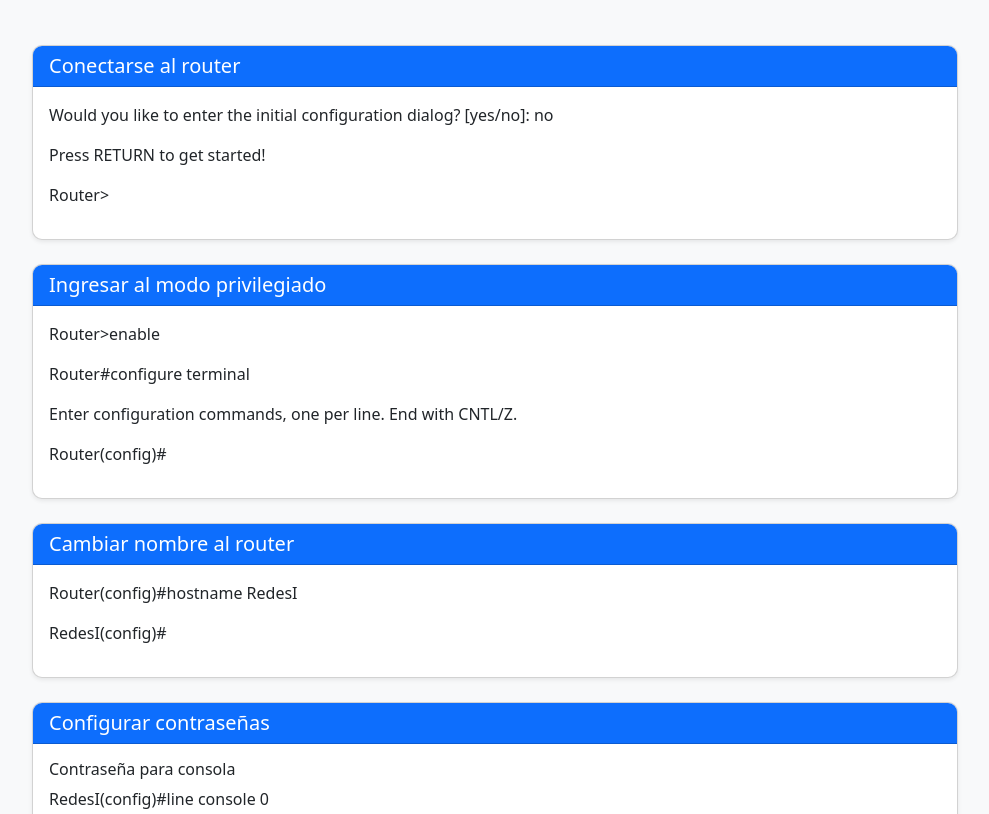
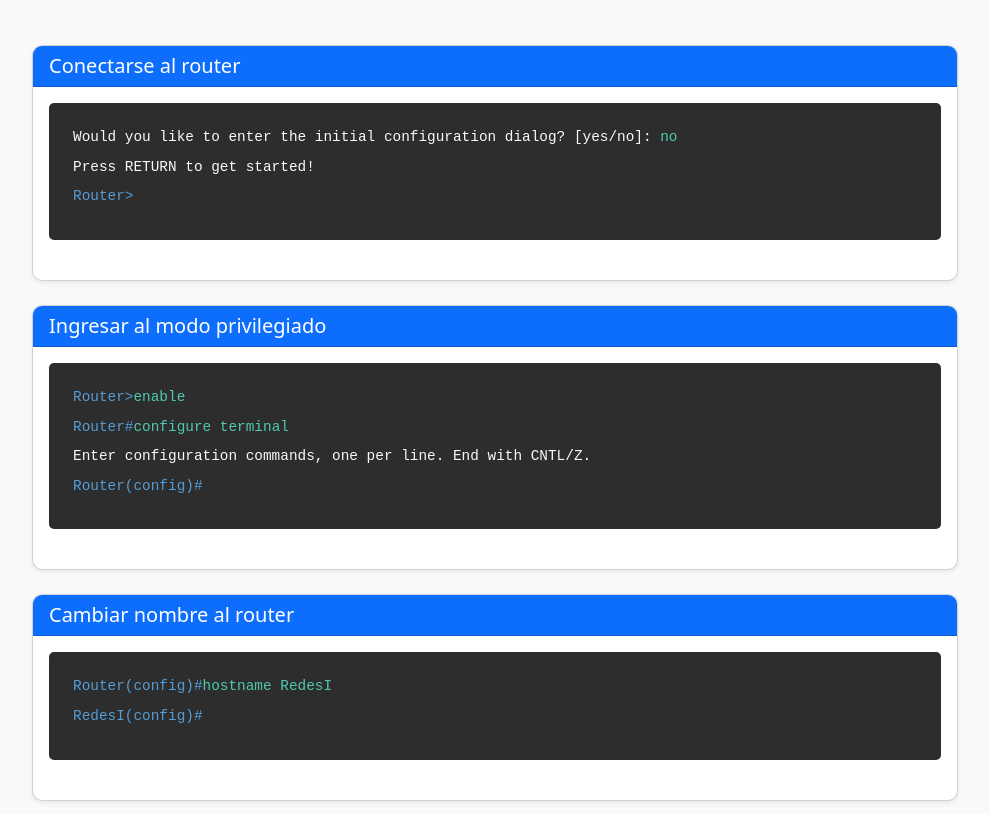
Before and after one commit to Arcangel019/Calculadora-IP, a plain HTML site: page router-config.html in a window 1280 px wide. Shown: the part 236-1050 px from the top of the page, without its empty margins (145-1134 px from the left). Drawn offline with nearby package versions, Linux system fonts and the light colour scheme.

Commit message:
Error en los estilos

```diff
--- a/style.css
+++ b/style.css
@@ -46,7 +46,7 @@ body {
     overflow-x: auto;
     margin-top: 20px;
     border-radius: 8px;
-    box-shadow: 0 0 5px rgba(0,0,0,0.1);
+    box-shadow: 0 0 5px rgba(0, 0, 0, 0.1);
 }
 
 .table {
@@ -73,7 +73,8 @@ body {
     min-height: 300px;
 }
 
-#procesoConversion, #procesoConversionBinario {
+#procesoConversion,
+#procesoConversionBinario {
     font-family: monospace;
     white-space: pre-wrap;
 }
@@ -84,7 +85,41 @@ body {
 }
 
 @media (max-width: 768px) {
-    .steps, .table-container {
+
+    .steps,
+    .table-container {
         font-size: 0.9rem;
     }
 }
+
+.code-block {
+    background: #2d2d2d;
+    color: #f8f9fa;
+    border-radius: 5px;
+    padding: 1.5rem;
+    font-family: 'Courier New', monospace;
+    font-size: 0.9rem;
+    margin-bottom: 1.5rem;
+}
+
+.code-block p {
+    margin-bottom: 0.5rem;
+}
+
+.command {
+    color: #4ec9b0;
+}
+
+.response {
+    color: #dcdcaa;
+}
+
+.router-prompt {
+    color: #569cd6;
+}
+
+.section-title {
+    border-bottom: 2px solid #0d6efd;
+    padding-bottom: 0.5rem;
+    margin-top: 2rem;
+}
```
